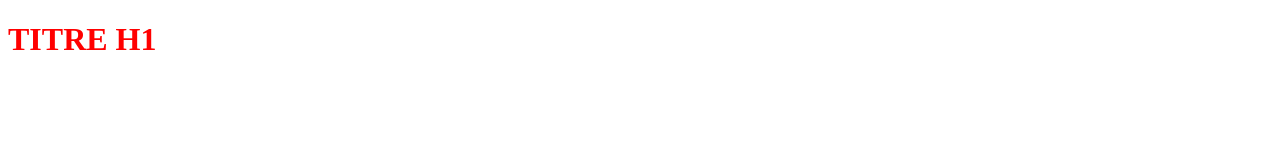
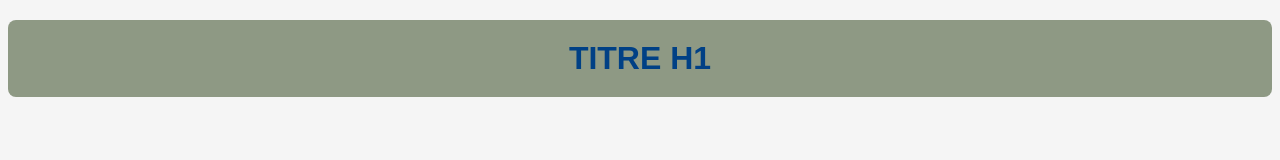
Before and after one commit to QUENEAU-PROJET/queneau, a plain HTML site: page index.html in a window 1280 px wide. Drawn offline with Linux system fonts and the light colour scheme.

Commit message:
ajout du titre h1 par Bob

```diff
--- a/styles.css
+++ b/styles.css
@@ -1,3 +1,14 @@
-h1{
-    color:red
-}
+body {
+    font-family: 'Arial';
+    background-color: #f5f5f5;
+    color: #333;
+  }
+
+  h1 {
+    text-align: center;
+    color: #004085;
+    background-color: #8e9984;
+    padding: 20px;
+    margin-top: 20px;
+    border-radius: 8px;
+  }
```
